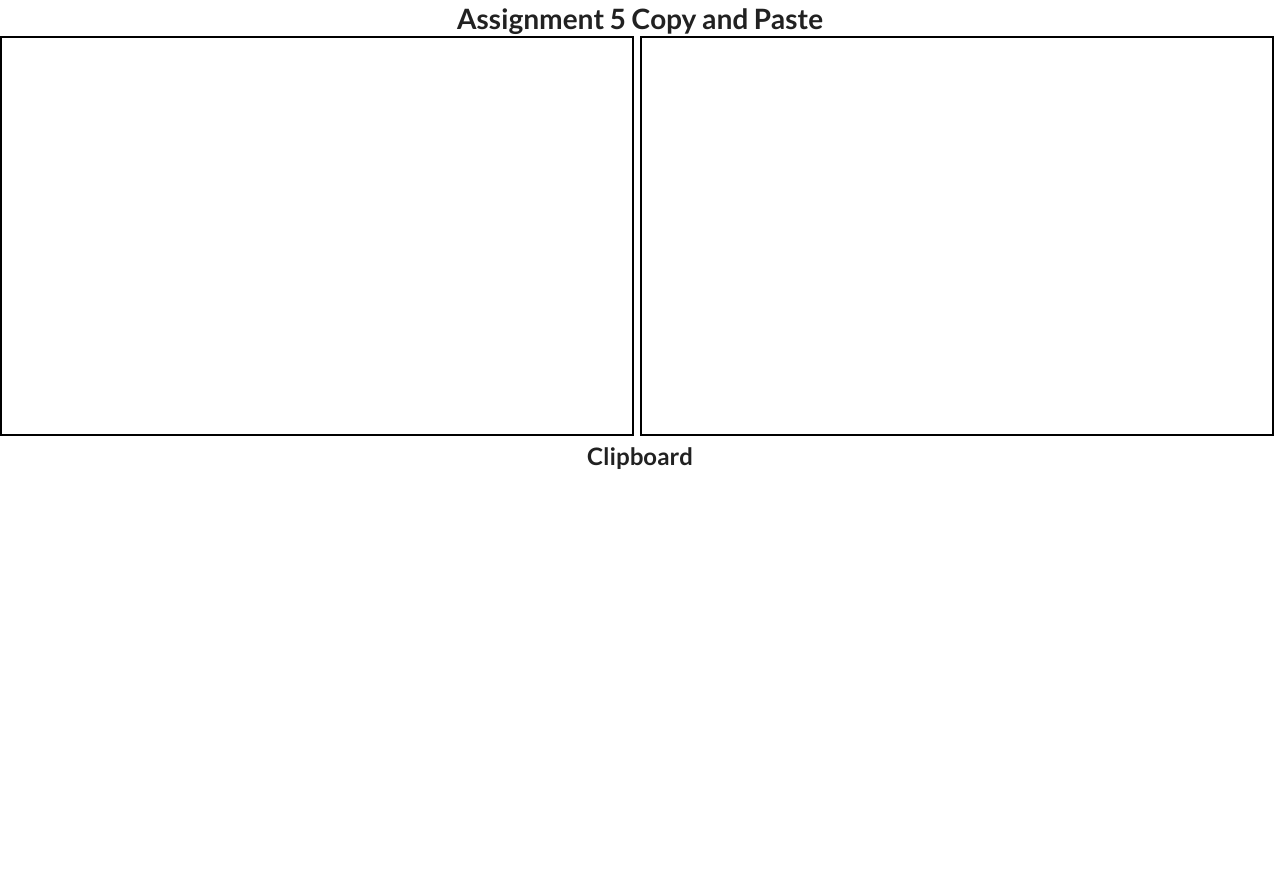
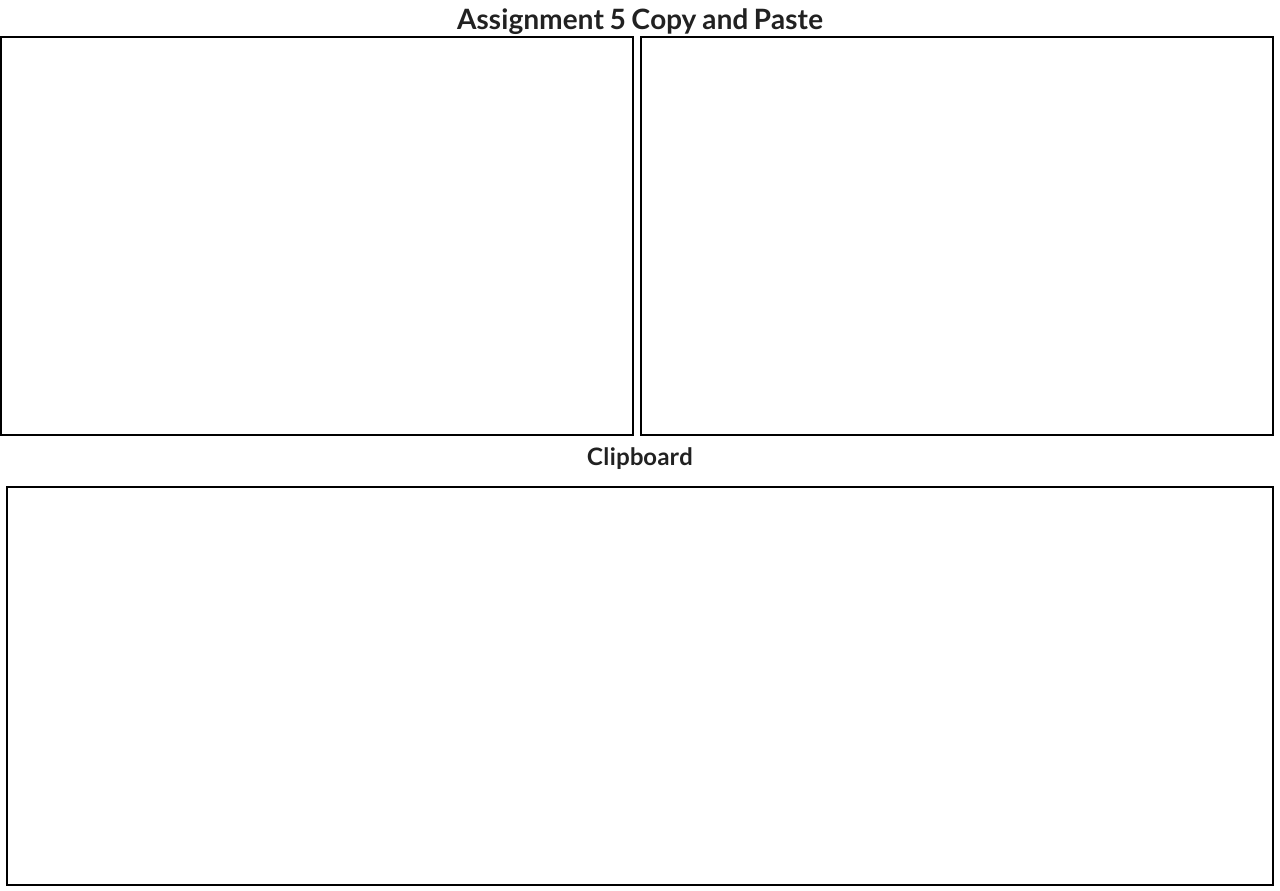
Before and after one commit to kainyogi/ICS465_Assignment4, a plain HTML site: page index.html in a window 1280 px wide. Before the commit the page ends 800 px from the top, so only its background shows below. Drawn offline with nearby package versions, Linux system fonts and the light colour scheme.

Commit message:
added clipboard textarea

```diff
--- a/index.html
+++ b/index.html
@@ -41,10 +41,13 @@
                 </textarea>
             </div>
         </div>
-        <div>
-            <h2 align="center">
+        <div  align="center">
+            <h2>
                 Clipboard
             </h2>
+            <textarea>
+
+            </textarea>
         </div>
     </div>
 </body>
```
